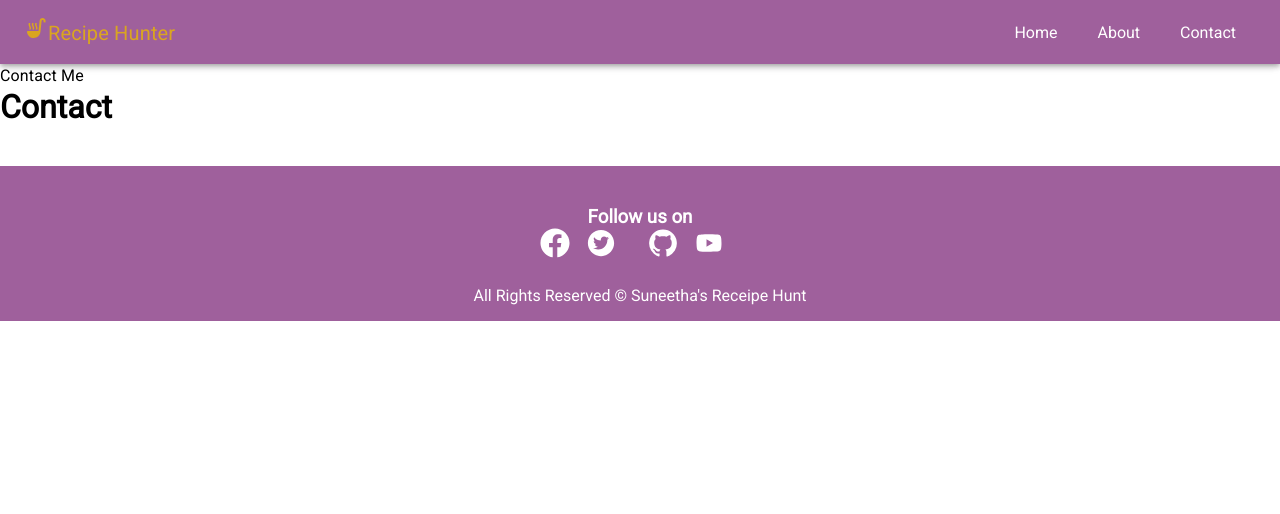
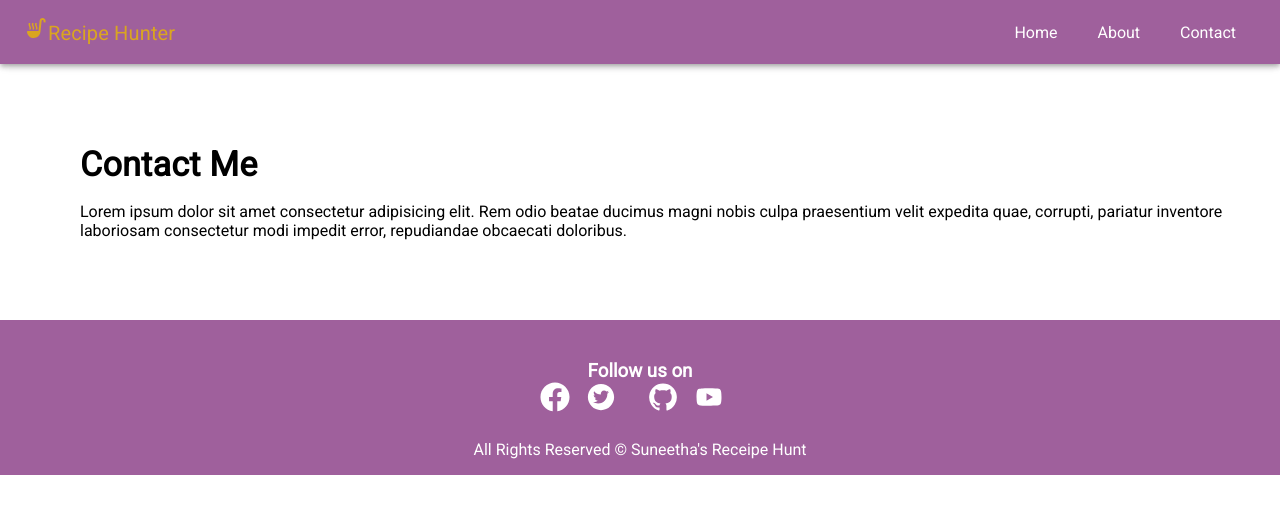
Before and after one commit to Suneetharavi/MyProject2, a React (Create React App) app: page /Contact in a window 1280 px wide. Shown: the top 514 px of the page. Built offline with nearby package versions, Linux system fonts and the light colour scheme; some icons are missing.

Commit message:
styling the box and typography in Contact page

```diff
--- a/src/pages/Contact.js
+++ b/src/pages/Contact.js
@@ -5,13 +5,22 @@ import { Box, Typography } from '@mui/material'
 function Contact() {
   return (
     <Layout>
-      <Box>
-          <Typography>
+      <Box sx={{
+        my:10,
+        ml:10,
+        "& h4":{fontWeight:"bold",mb:2}
+      }}>
+          <Typography variant='h4'>
                 Contact Me
           </Typography>
-
+          <p>
+          Lorem ipsum dolor sit amet consectetur adipisicing elit. Rem odio
+          beatae ducimus magni nobis culpa praesentium velit expedita quae,
+          corrupti, pariatur inventore laboriosam consectetur modi impedit
+          error, repudiandae obcaecati doloribus.
+          </p>
       </Box>
-      <h1>Contact</h1></Layout>
+      </Layout>
   )
 }
 
```
